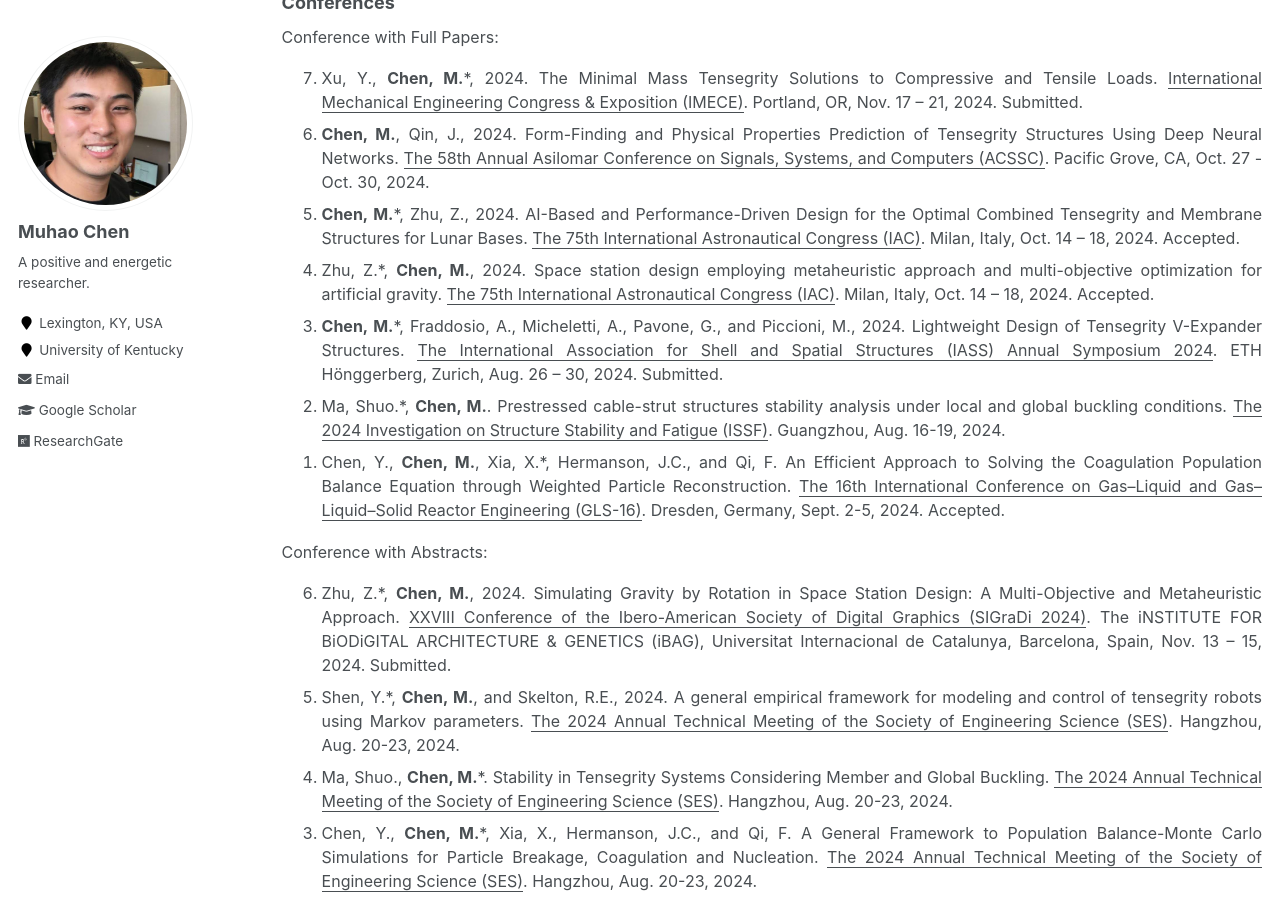
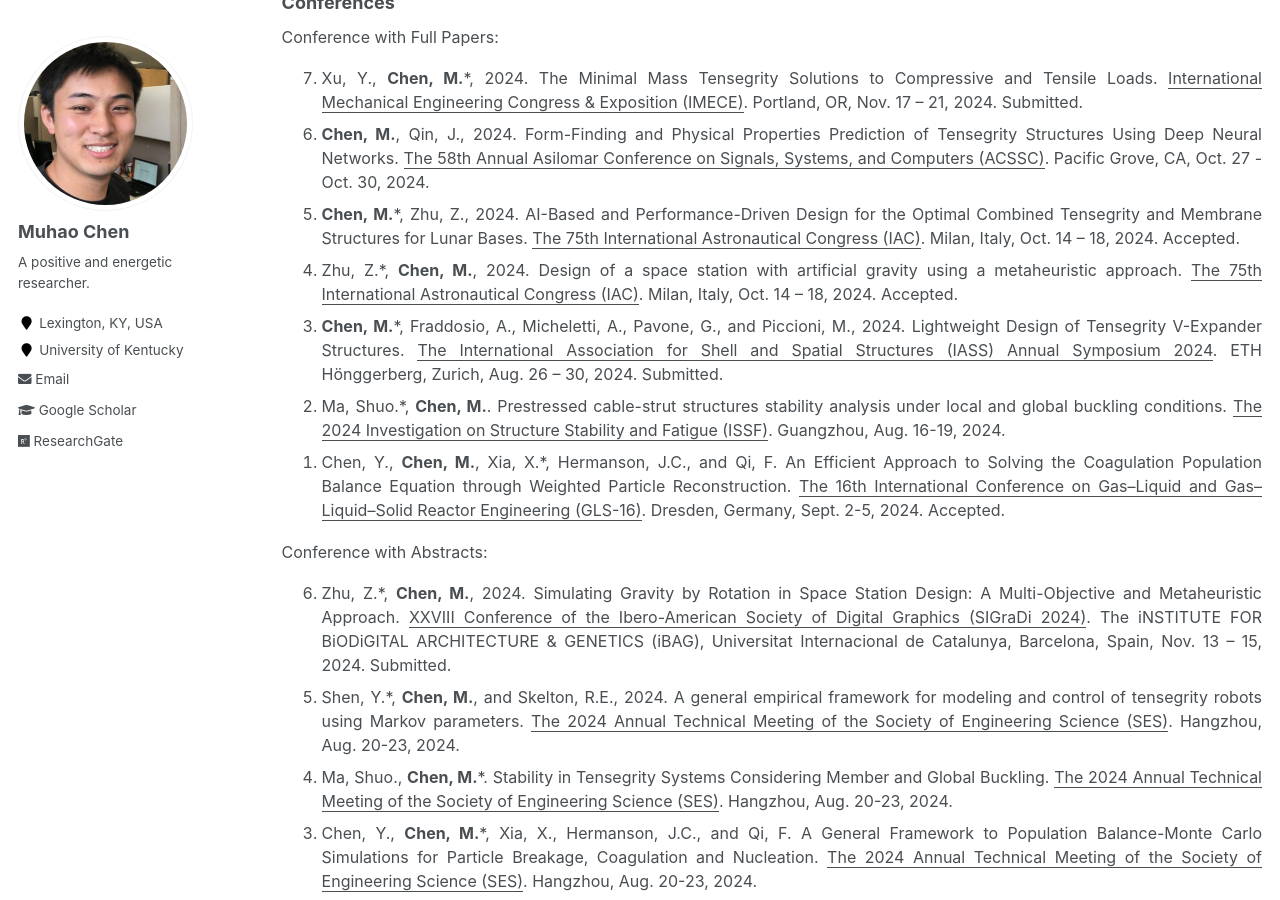
Before and after one commit to Muhao-Chen/muhao-chen.github.io, a Jekyll site: the page built from _pages/publication.md, in a window 1280 px wide and 900 px high, scrolled down 3945 px. Built offline with Jekyll 4.4.1, drawn with Linux system fonts in a browser that asks for light colours; some of the changed text lies outside the part shown.

Commit message:
Update publication.md

```diff
--- a/_pages/publication.md
+++ b/_pages/publication.md
@@ -101,7 +101,7 @@ Conference with Full Papers:
 <li> Xu, Y., <strong>Chen, M.</strong>*, 2024. The Minimal Mass Tensegrity Solutions to Compressive and Tensile Loads. <u>International Mechanical Engineering Congress & Exposition (IMECE)</u>. Portland, OR, Nov. 17 – 21, 2024. Submitted. </li>
 <li> <strong>Chen, M.</strong>, Qin, J., 2024. Form-Finding and Physical Properties Prediction of Tensegrity Structures Using Deep Neural Networks. <u>The 58th Annual Asilomar Conference on Signals, Systems, and Computers (ACSSC)</u>. Pacific Grove, CA, Oct. 27 - Oct. 30, 2024. </li>
 <li><strong>Chen, M.</strong>*, Zhu, Z., 2024. AI-Based and Performance-Driven Design for the Optimal Combined Tensegrity and Membrane Structures for Lunar Bases. <u>The 75th International Astronautical Congress (IAC)</u>. Milan, Italy, Oct. 14 – 18, 2024. Accepted. </li>
-<li>Zhu, Z.*, <strong>Chen, M.</strong>, 2024. Space station design employing metaheuristic approach and multi-objective optimization for artificial gravity. <u>The 75th International Astronautical Congress (IAC)</u>. Milan, Italy, Oct. 14 – 18, 2024. Accepted. </li>
+<li>Zhu, Z.*, <strong>Chen, M.</strong>, 2024. Design of a space station with artificial gravity using a metaheuristic approach. <u>The 75th International Astronautical Congress (IAC)</u>. Milan, Italy, Oct. 14 – 18, 2024. Accepted. </li>
 <li><strong>Chen, M.</strong>*, Fraddosio, A., Micheletti, A., Pavone, G., and Piccioni, M., 2024. Lightweight Design of Tensegrity V-Expander Structures. <u>The International Association for Shell and Spatial Structures (IASS) Annual Symposium 2024</u>. ETH Hönggerberg, Zurich, Aug. 26 – 30, 2024. Submitted. </li>
 <li> Ma, Shuo.*, <strong>Chen, M.</strong>. Prestressed cable-strut structures stability analysis under local and global buckling conditions. <u>The 2024 Investigation on Structure Stability and Fatigue (ISSF)</u>. Guangzhou, Aug. 16-19, 2024.</li>
 <li> Chen, Y., <strong>Chen, M.</strong>, Xia, X.*, Hermanson, J.C., and Qi, F. An Efficient Approach to Solving the Coagulation Population Balance Equation through Weighted Particle Reconstruction. <u>The 16th International Conference on Gas–Liquid and Gas–Liquid–Solid Reactor Engineering (GLS-16)</u>. Dresden, Germany, Sept. 2-5, 2024. Accepted.</li>
```
Also changed, not shown: other parts of _pages/publication.md (+1 -1 lines).
